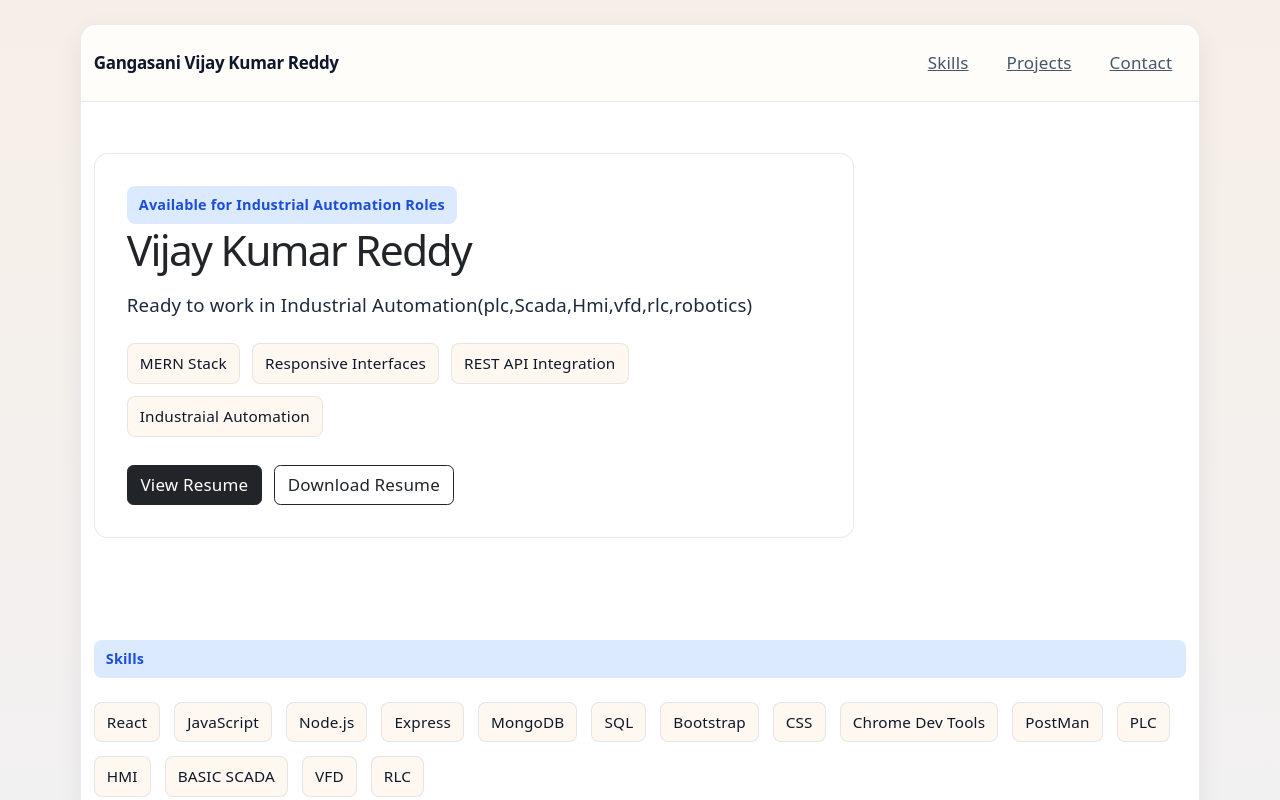
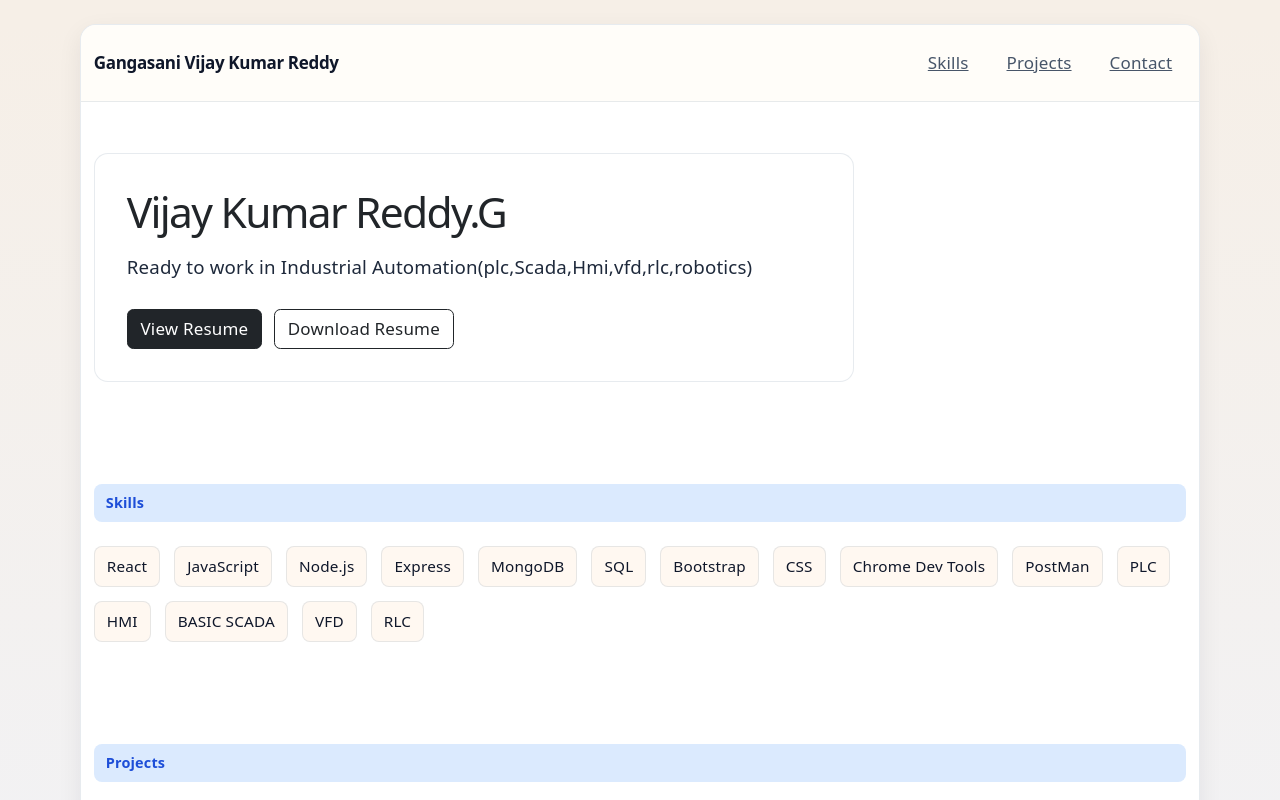
Before and after one commit to Gangasaivijayreddy/portfolio-app, a React app in the folder portfolio/: page / in a window 1280 px wide. Shown: the top 800 px of the page. Built offline with nearby package versions, Linux system fonts and the light colour scheme; the HTML template or start-up script is replaced by a standard one.

Commit message:
Refactor Hero component to hide highlights and badges
Comment out highlights and badges sections in Hero component.

```diff
--- a/portfolio/src/components/Hero.jsx
+++ b/portfolio/src/components/Hero.jsx
@@ -1,23 +1,23 @@
 function Hero() {
-  const highlights = ["MERN Stack", "Responsive Interfaces", "REST API Integration","Industraial Automation "];
+ {/* const highlights = ["MERN Stack", "Responsive Interfaces", "REST API Integration","Industraial Automation "];*/}
 
   return (
     <section className="container py-5">
       <div className="hero-copy hero-copy-full">
-        <span className="hero-kicker">Available for Industrial Automation Roles</span>
-        <h1>Vijay Kumar Reddy</h1>
+
+        <h1>Vijay Kumar Reddy.G</h1>
         <p className="hero-lead">
           Ready to work in Industrial Automation(plc,Scada,Hmi,vfd,rlc,robotics)
         </p>
 
 
-        <div className="hero-badges">
+        {/*<div className="hero-badges">
           {highlights.map((item) => (
             <span key={item} className="hero-badge">
               {item}
             </span>
           ))}
-        </div>
+        </div>*/}
 
         <div className="hero-actions">
           <a
```
